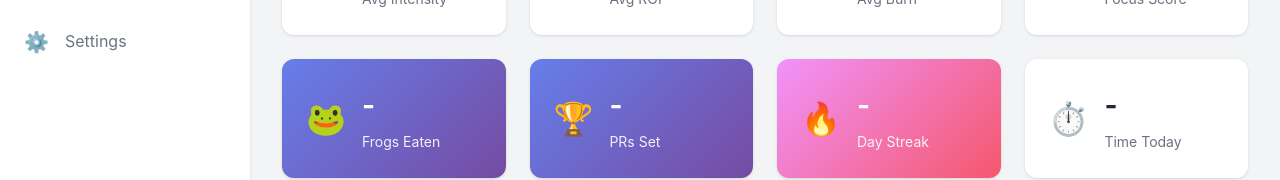
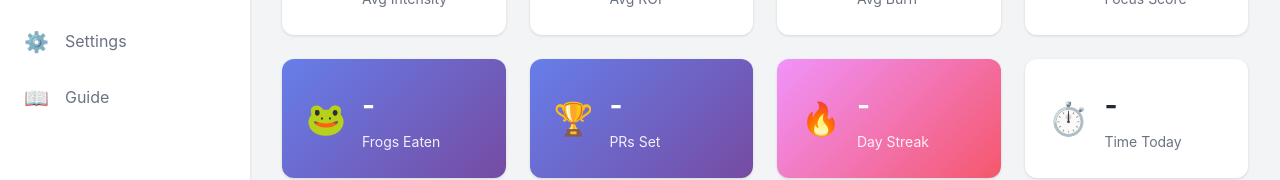
Before and after one commit to rv777380/intensifyhq, a website: page dashboard.html in a window 1280 px wide. Shown: the part 382-562 px from the top of the page. Drawn offline with Linux system fonts and the light colour scheme.

Commit message:
Update dashboard.html

```diff
--- a/dashboard.html
+++ b/dashboard.html
@@ -41,6 +41,10 @@
                 <a href="#" class="nav-item" data-page="settings">
                     <span class="nav-icon">⚙️</span>
                     <span>Settings</span>
+                </a>
+                <a href="/guide.html" class="nav-item" target="_blank">
+                    <span class="nav-icon">📖</span>
+                    <span>Guide</span>
                 </a>
             </nav>
 
```
